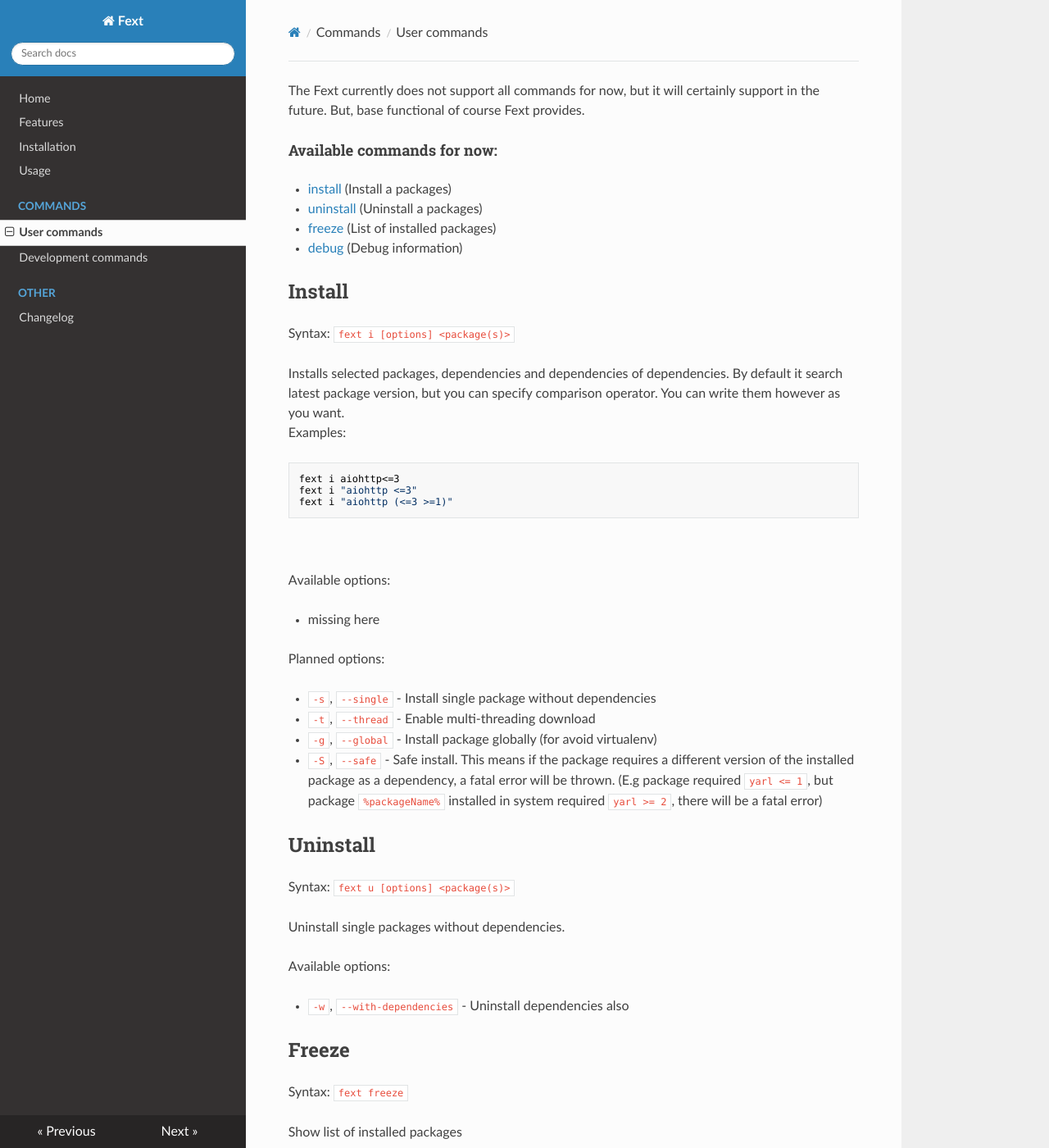
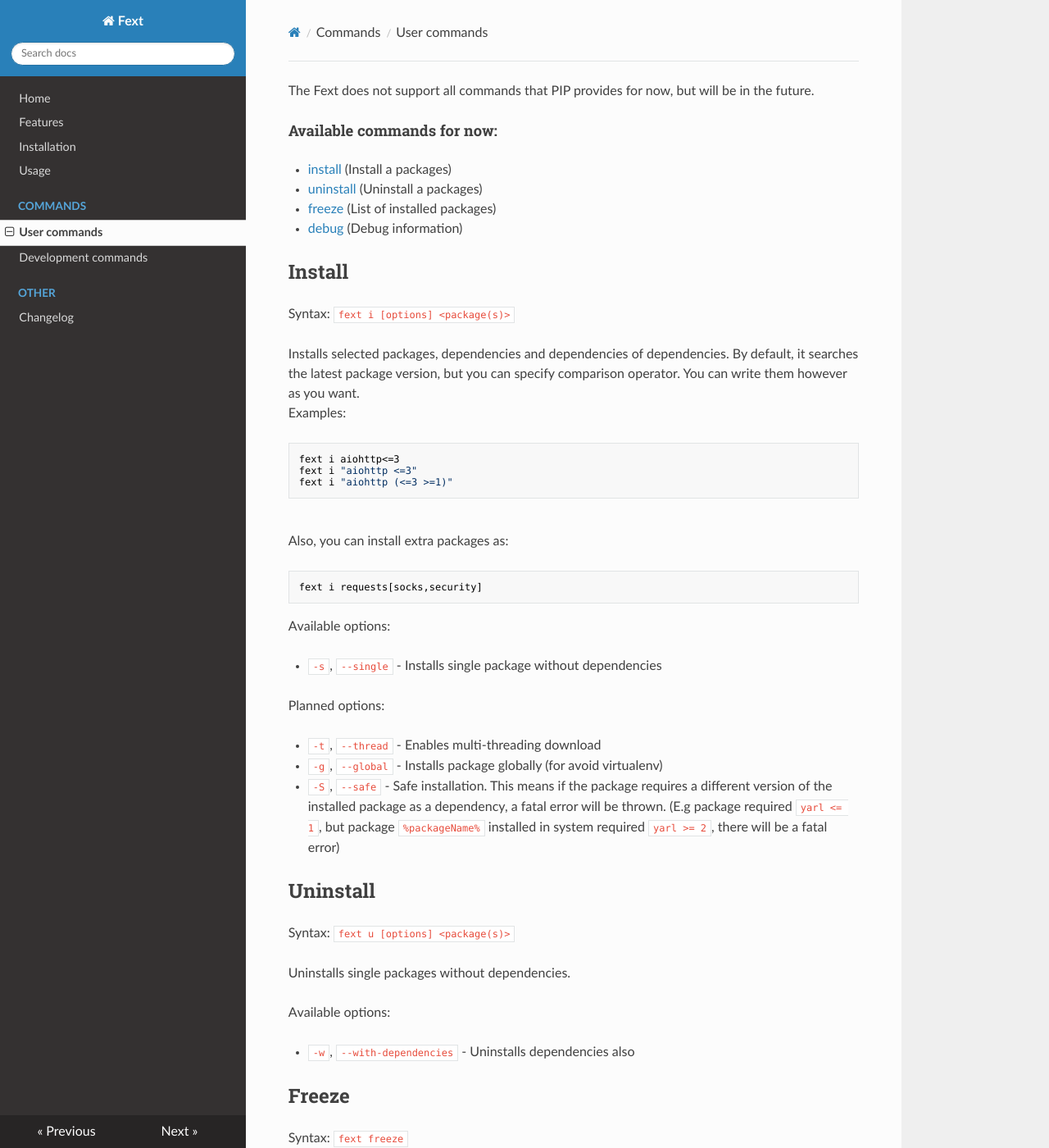
Before and after one commit to fextpkg/cli, an MkDocs documentation site: the page built from docs/cmd/cli.md, in a window 1280 px wide and 1400 px high. Shown: the whole window at 82% size. Built offline with MkDocs 1.6.1, drawn with Linux system fonts in a browser that asks for light colours; nearby versions of some CDN libraries; some of the changed text lies outside the part shown.

Commit message:
updated docs

````diff
--- a/docs/cmd/cli.md
+++ b/docs/cmd/cli.md
@@ -1,4 +1,4 @@
-The Fext currently does not support all commands for now, but it will certainly support in the future. But, base functional of course Fext provides.
+The Fext does not support all commands that PIP provides for now, but will be in the future.
 
 #### Available commands for now:
 * [install](#install) (Install a packages)
@@ -9,7 +9,9 @@
 ## Install
 Syntax: `fext i [options] <package(s)>`
 
-Installs selected packages, dependencies and dependencies of dependencies. By default it search latest package version, but you can specify comparison operator. You can write them however as you want.
+Installs selected packages, dependencies and dependencies of dependencies.
+By default, it searches the latest package version, but you can specify comparison operator.
+You can write them however as you want.
 <br>Examples:
 ```bash
 fext i aiohttp<=3
@@ -17,33 +19,37 @@
 fext i "aiohttp (<=3 >=1)"
 ```
 <br>
+Also, you can install extra packages as:
+
+```bash
+fext i requests[socks,security]
+```
 
 Available options:
 
-- missing here
+* `-s`, `--single` - Installs single package without dependencies
 
 Planned options:
 
-* `-s`, `--single` - Install single package without dependencies
-* `-t`, `--thread` - Enable multi-threading download
-* `-g`, `--global` - Install package globally (for avoid virtualenv)
-* `-S`, `--safe` - Safe install. This means if the package requires a different version of the installed package as a dependency, a fatal error will be thrown. (E.g package required `yarl <= 1`, but package `%packageName%` installed in system required `yarl >= 2`, there will be a fatal error)
+* `-t`, `--thread` - Enables multi-threading download
+* `-g`, `--global` - Installs package globally (for avoid virtualenv)
+* `-S`, `--safe` - Safe installation. This means if the package requires a different version of the installed package as a dependency, a fatal error will be thrown. (E.g package required `yarl <= 1`, but package `%packageName%` installed in system required `yarl >= 2`, there will be a fatal error)
 
 ## Uninstall
 Syntax: `fext u [options] <package(s)>`
 
-Uninstall single packages without dependencies.<br>
+Uninstalls single packages without dependencies.<br>
 
 Available options:
 
-* `-w`, `--with-dependencies` - Uninstall dependencies also
+* `-w`, `--with-dependencies` - Uninstalls dependencies also
 
 ## Freeze
 Syntax: `fext freeze`
 
-Show list of installed packages
+Shows list of installed packages
 
 ## Debug
 Syntax: `fext debug`
 
-Show debug info.
+Shows debug info.
````
Also changed, not shown: docs/changelog.md (+7 -1 lines), docs/index.md (+6 -3 lines), docs/installation.md (+0 -1 lines), docs/usage.md (+9 -5 lines).
